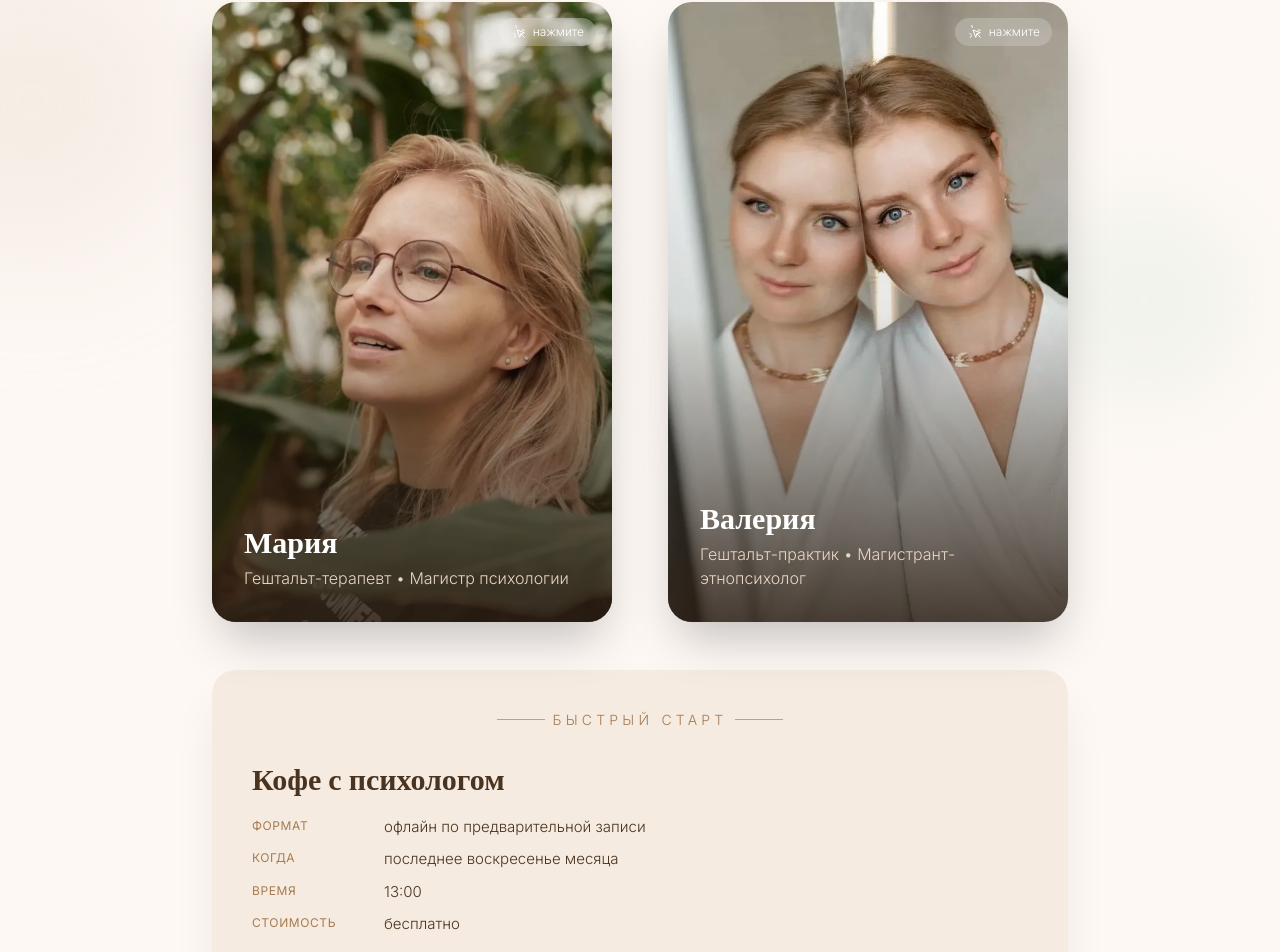
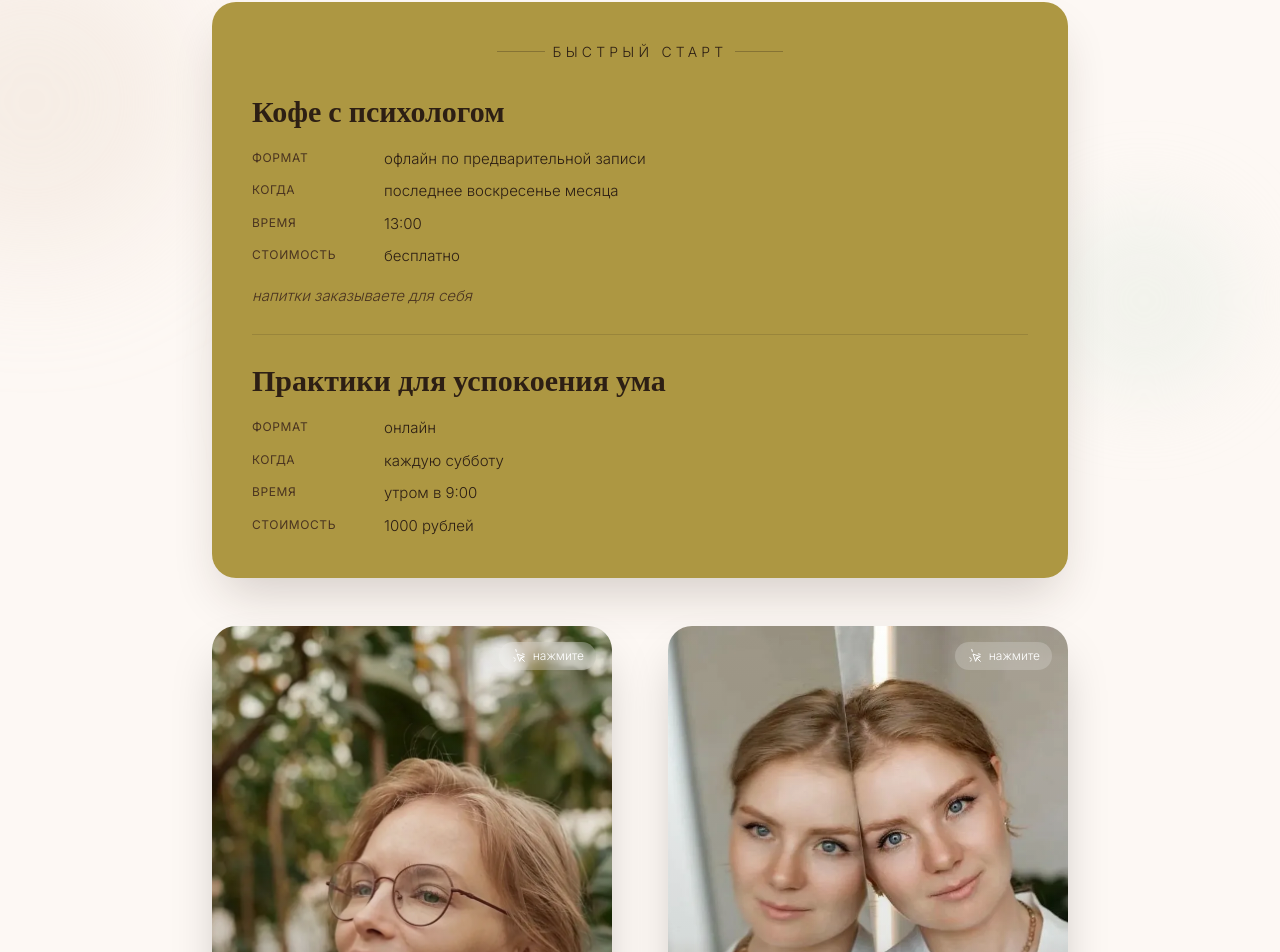
Before and after one commit to mvnikiforov/gestaltroom, a React (Vite) app: page / in a window 1280 px wide. Shown: the part 317-1269 px from the top of the page. Built offline with nearby package versions, Linux system fonts and the light colour scheme.

Commit message:
перенос карточки "Быстрый старт" в начало сайта

```diff
--- a/src/App.tsx
+++ b/src/App.tsx
@@ -43,13 +43,14 @@ export default function App() {
 
         {/* Ряд карточек и блок «Быстрый старт» — один контейнер. На lg он
             grid с колонками по ширине карточки, поэтому секция на `col-span-2`
-            идёт ровно от левого края фото Марии до правого края фото Валерии. */}
+            идёт ровно от левого края фото Марии до правого края фото Валерии.
+            Секция стоит первой и занимает всю ширину, карточки — вторую строку. */}
         <div className="flex flex-col lg:grid lg:grid-cols-[repeat(2,minmax(0,400px))] lg:justify-center items-center lg:items-start gap-8 sm:gap-10 md:gap-14 lg:gap-x-14 lg:gap-y-12 w-full max-w-6xl">
+          <QuickStartSection />
+
           {psychologists.map((psychologist) => (
             <PsychologistCard key={psychologist.id} psychologist={psychologist} />
           ))}
-
-          <QuickStartSection />
         </div>
 
         <footer className="reveal-up mt-12 sm:mt-16 md:mt-20 text-center">
--- a/src/components/QuickStartSection.tsx
+++ b/src/components/QuickStartSection.tsx
@@ -11,41 +11,42 @@ export default function QuickStartSection() {
   return (
     <section
       aria-labelledby="quick-start-title"
-      className="w-full max-w-[340px] sm:max-w-[380px] md:max-w-[400px] lg:max-w-none lg:col-span-2 mx-auto rounded-3xl bg-warm-100 shadow-2xl shadow-warm-900/10 p-6 sm:p-8 lg:p-10 text-left"
+      className="reveal-up w-full max-w-[340px] sm:max-w-[380px] md:max-w-[400px] lg:max-w-none lg:col-span-2 mx-auto rounded-3xl bg-olive-500 shadow-2xl shadow-warm-900/20 p-6 sm:p-8 lg:p-10 text-left"
     >
       <h2 id="quick-start-title" className="sr-only">
         {quickStart.title}
       </h2>
 
-      {/* Eyebrow-строка — та же вёрстка, что «Гештальт-терапия» в шапке. */}
+      {/* Eyebrow-строка — та же вёрстка, что «Гештальт-терапия» в шапке.
+          На оливковом фоне текст тёмный: белый дал бы контраст ~2.9:1. */}
       <div className="flex items-center justify-center gap-2 mb-6 sm:mb-8">
-        <div className="w-8 sm:w-12 h-px bg-warm-400" />
-        <span className="text-warm-500 text-xs sm:text-sm uppercase tracking-[0.3em] font-light">
+        <div className="w-8 sm:w-12 h-px bg-warm-900/30" />
+        <span className="text-warm-900 text-xs sm:text-sm uppercase tracking-[0.3em] font-light">
           {quickStart.title}
         </span>
-        <div className="w-8 sm:w-12 h-px bg-warm-400" />
+        <div className="w-8 sm:w-12 h-px bg-warm-900/30" />
       </div>
 
-      <ol className="divide-y divide-warm-200">
+      <ol className="divide-y divide-warm-900/15">
         {quickStart.items.map((item) => (
           <li key={item.id} className="py-6 sm:py-7 first:pt-0 last:pb-0">
-            <h3 className="font-serif text-xl sm:text-2xl lg:text-3xl font-semibold text-warm-800 mb-3 sm:mb-4 leading-tight">
+            <h3 className="font-serif text-xl sm:text-2xl lg:text-3xl font-semibold text-warm-900 mb-3 sm:mb-4 leading-tight">
               {item.title}
             </h3>
 
             <dl className="space-y-1.5 sm:space-y-2 text-sm sm:text-[15px] leading-relaxed">
               {ROWS.map(({ label, field }) => (
                 <div key={field} className="flex gap-3 sm:gap-5">
-                  <dt className="w-20 sm:w-28 shrink-0 text-warm-500 uppercase tracking-wider text-[11px] sm:text-xs pt-[3px]">
+                  <dt className="w-20 sm:w-28 shrink-0 text-warm-800 uppercase tracking-wider text-[11px] sm:text-xs pt-[3px]">
                     {label}
                   </dt>
-                  <dd className="text-warm-800 font-light">{item[field]}</dd>
+                  <dd className="text-warm-900 font-light">{item[field]}</dd>
                 </div>
               ))}
             </dl>
 
             {item.note && (
-              <p className="mt-3 sm:mt-4 text-sm sm:text-[15px] text-warm-500 font-light italic">
+              <p className="mt-3 sm:mt-4 text-sm sm:text-[15px] text-warm-800 font-light italic">
                 {item.note}
               </p>
             )}
--- a/src/index.css
+++ b/src/index.css
@@ -23,6 +23,8 @@
   --color-sage-700: #364f36;
   --color-sage-800: #2a3d2a;
   --color-sage-900: #1e2b1e;
+  /* Золотисто-оливковый — фон карточки «Быстрый старт». */
+  --color-olive-500: #ad9742;
 }
 
 html {
```
Also changed, not shown: 1 other file (tests, documents, lock files or other folders).
